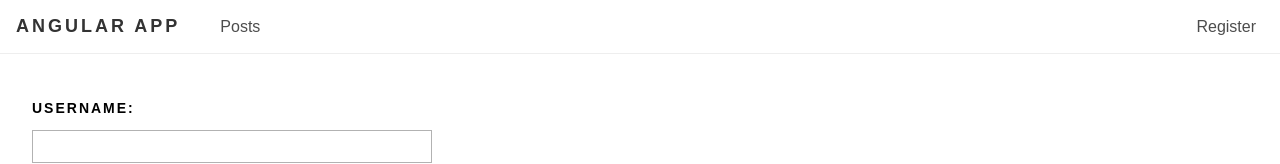
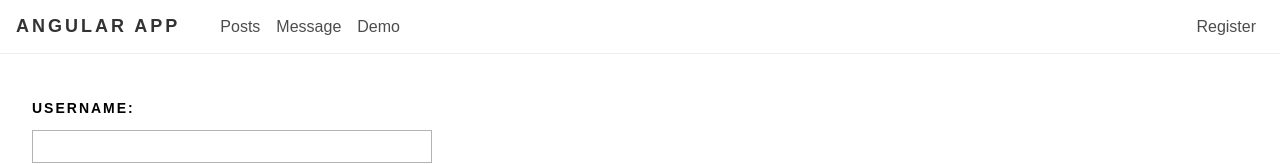
Before and after one commit to Michael2013518/angular-app, an Angular app: page /register in a window 1280 px wide. Shown: the top 164 px of the page. Built offline with nearby package versions, Linux system fonts and the light colour scheme.

Commit message:
update header and register component

```diff
--- a/src/app/core/component/header/header.component.html
+++ b/src/app/core/component/header/header.component.html
@@ -2,7 +2,10 @@
   <h1> <a [routerLink]="['']">{{ title }}</a></h1>
   <nav>
     <a [routerLink]="['/posts']" routerLinkActive="active" [routerLinkActiveOptions]="{exact: true}">Posts</a>
+    <a [routerLink]="{outlets: { popup: ['message']}}">Message</a>
+    <a routerLink="demo" routerLinkActive="active">Demo</a>
   </nav>
+
   <nav>
     <a [routerLink]="['/register']" routerLinkActive="active">Register</a>
   </nav>
--- a/src/app/modules/user/components/register/register.component.ts
+++ b/src/app/modules/user/components/register/register.component.ts
@@ -1,6 +1,5 @@
 import { Component, OnInit } from '@angular/core';
 import { FormControl, FormGroup, Validators, FormBuilder } from '@angular/forms';
-import { timingSafeEqual } from 'crypto';
 
 @Component({
   selector: 'app-register',
@@ -14,7 +13,7 @@ export class RegisterComponent implements OnInit {
   // });
   registerForm = this.formBuilder.group({
     username: ['', Validators.required],
-    password: ['',[Validators.required, Validators.minLength(6)]]
+    password: ['', [Validators.required, Validators.minLength(6)]]
   })
   constructor(private formBuilder: FormBuilder) { }
 
```
